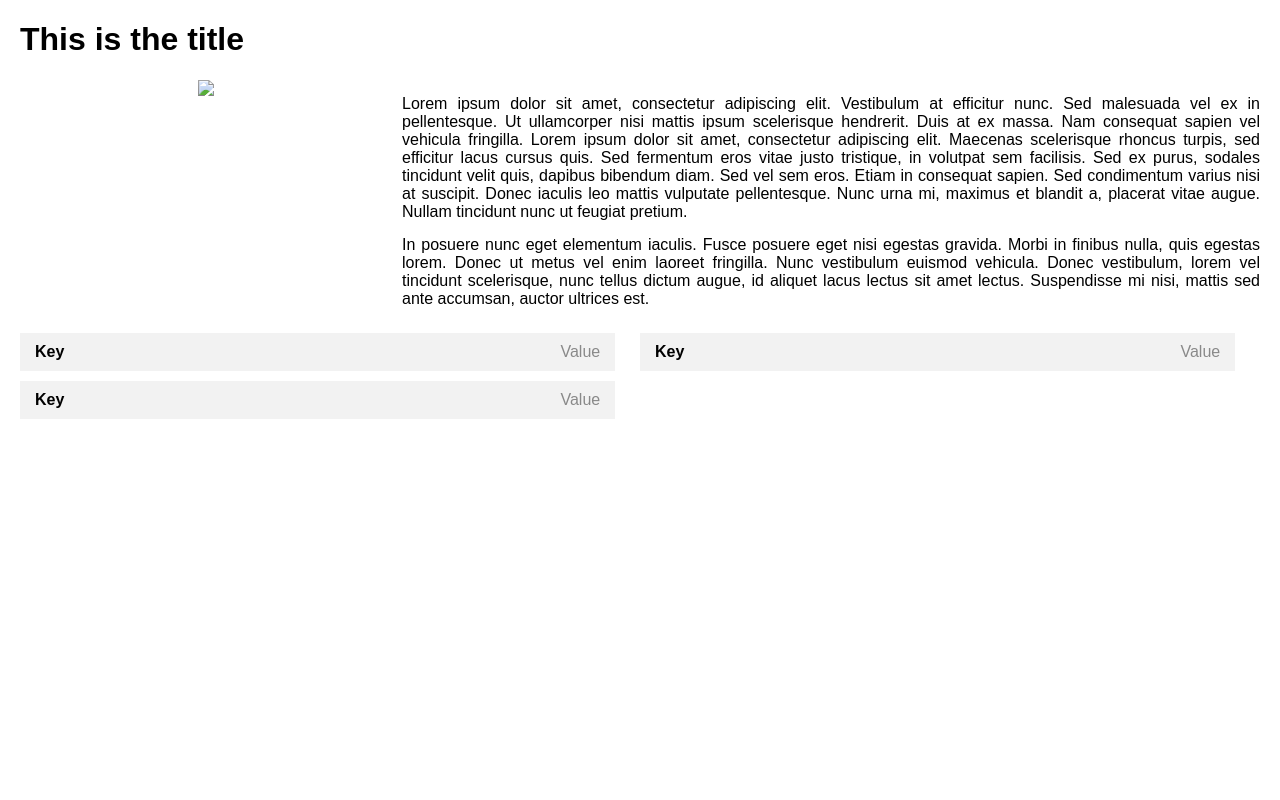
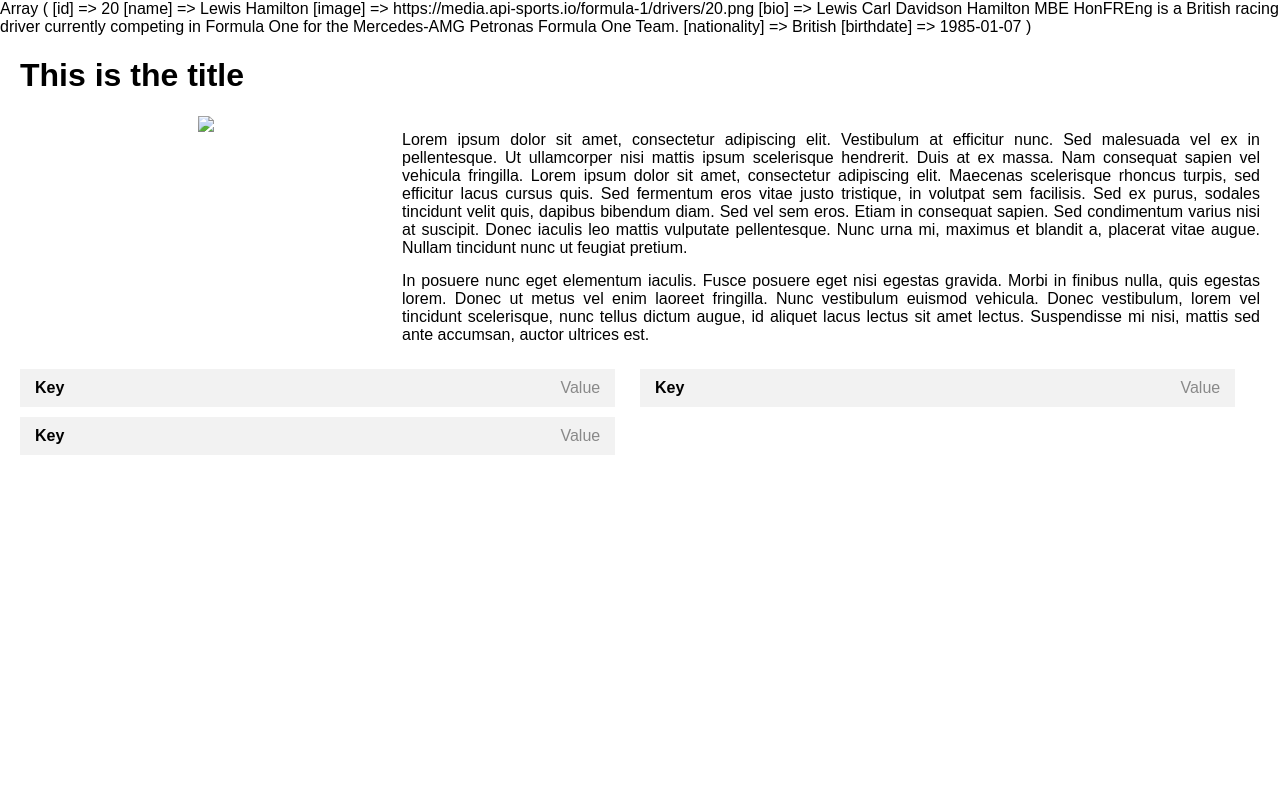
Before and after one commit to foxbench/cinco-solutions-test, a PHP site: page / in a window 1280 px wide. Run offline with PHP 8.4, Linux system fonts and the light colour scheme; some libraries are stand-ins or nearby versions.

Commit message:
F1 Driver search page added

```diff
--- /dev/null
+++ b/assets/data/f1.json
@@ -0,0 +1,44 @@
+{
+    "drivers": [
+        {
+            "id": 20,
+            "name": "Lewis Hamilton",
+            "image": "https://media.api-sports.io/formula-1/drivers/20.png",
+            "bio": "Lewis Carl Davidson Hamilton MBE HonFREng is a British racing driver currently competing in Formula One for the Mercedes-AMG Petronas Formula One Team.",
+            "nationality": "British",
+            "birthdate": "1985-01-07"
+        },
+        {
+            "id": 19,
+            "name": "Sebastian Vettel",
+            "image": "https://media.api-sports.io/formula-1/drivers/19.png",
+            "bio": "Sebastian Vettel is a German racing driver who races in Formula One for Scuderia Ferrari. He is a four-time Formula One World Champion, having won consecutive titles from 2010 to 2013 with Red Bull.",
+            "nationality": "German",
+            "birthdate": "1987-07-03"
+        },
+        {
+            "id": 14,
+            "name": "Daniel Ricciardo",
+            "image": "https://media.api-sports.io/formula-1/drivers/14.png",
+            "bio": "Daniel Joseph Ricciardo is an Italian-Australian racing driver who is currently competing in Formula One, under the Australian flag, for Renault.",
+            "nationality": "Australian",
+            "birthdate": "1989-07-01"
+        },
+        {
+            "id": 25,
+            "name": "Max Verstappen",
+            "image": "https://media.api-sports.io/formula-1/drivers/25.png",
+            "bio": "Max Emilian Verstappen is a Belgian-Dutch racing driver currently competing in Formula One, under the Dutch flag, with Red Bull Racing. At the 2015 Australian Grand Prix, when he was aged 17 years, 166 days, he became the youngest driver to compete in Formula One. He holds eight other \"firsts\" in Formula One racing.",
+            "nationality": "Dutch",
+            "birthdate": "1997-09-30"
+        },
+        {
+            "id": 34,
+            "name": "Charles Leclerc",
+            "image": "https://media.api-sports.io/formula-1/drivers/34.png",
+            "bio": "Charles Leclerc is a Monégasque racing driver, currently driving in Formula One for Scuderia Ferrari. Leclerc won the GP3 Series championship in 2016 and the FIA Formula 2 Championship in 2017.",
+            "nationality": "Monégasque",
+            "birthdate": "1997-10-16"
+        }
+    ]
+}
--- /dev/null
+++ b/inc/functions.php
@@ -0,0 +1,22 @@
+<?php
+
+
+function f1_search($name)
+{
+    $name = strtolower($name);
+    $f1_data = json_decode(file_get_contents('assets/data/f1.json'), true);
+
+    $filtered_drivers = array_filter($f1_data['drivers'], function ($driver) use ($name) {
+        return (strpos(strtolower($driver['name']), $name) !== false);
+    });
+
+    if(!empty($filtered_drivers))
+        return reset($filtered_drivers);
+
+    return false;
+}
+
+function show_404() {
+    include('404.php');
+    exit;
+}
--- a/index.php
+++ b/index.php
@@ -1,3 +1,7 @@
+<?php
+require_once 'load.php';
+print_r(f1_search('lewis'));
+?>
 <!doctype html>
 <html lang="en">
 <head>
--- /dev/null
+++ b/load.php
@@ -0,0 +1,3 @@
+<?php
+
+require_once 'inc/functions.php';
```
Also changed, not shown: 404.php (added, +17 -0 lines), f1_driver.php (added, +51 -0 lines).
